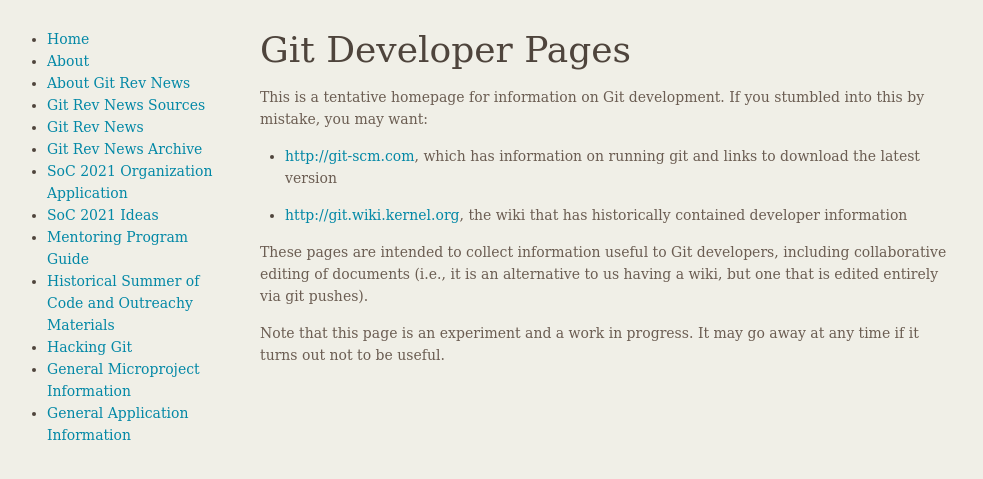
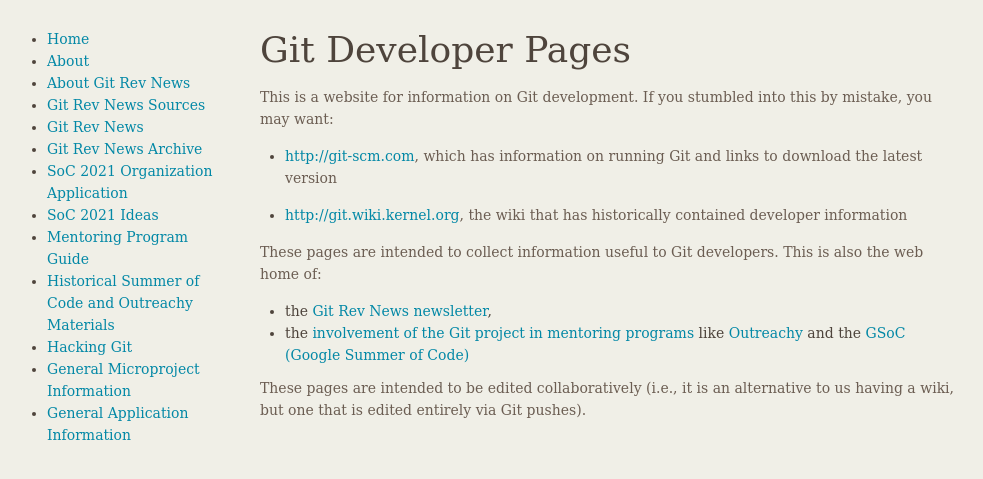
Before and after one commit to git/git.github.io, a Jekyll site: the page built from index.md, in a window 1280 px wide. Shown: the top 479 px of the page, without its empty margins (149-1132 px from the left). Built offline with Jekyll 4.4.1, drawn with Linux system fonts in a browser that asks for light colours.

Commit message:
index: make this website definitive
Let's acknowledge that this website isn't an experiment anymore
and that it contains information about Git Rev News and the Git
project involvement in the GSoC and Outreachy mentoring programs.

```diff
--- a/index.md
+++ b/index.md
@@ -6,19 +6,23 @@
 
 # {{ page.title }}
 
-This is a tentative homepage for information on Git development. If you
+This is a website for information on Git development. If you
 stumbled into this by mistake, you may want:
 
   - <http://git-scm.com>, which has information on running
-    git and links to download the latest version
+    Git and links to download the latest version
 
   - <http://git.wiki.kernel.org>, the wiki that has historically
     contained developer information
 
 These pages are intended to collect information useful to Git
-developers, including collaborative editing of documents (i.e., it is an
-alternative to us having a wiki, but one that is edited entirely via git
+developers. This is also the web home of:
+
+  - the [Git Rev News newsletter](/rev_news/),
+  - the [involvement of the Git project in mentoring programs](/General-Application-Information/)
+    like [Outreachy](https://www.outreachy.org/) and the
+    [GSoC (Google Summer of Code)](https://summerofcode.withgoogle.com/)
+
+These pages are intended to be edited collaboratively (i.e., it is an
+alternative to us having a wiki, but one that is edited entirely via Git
 pushes).
-
-Note that this page is an experiment and a work in progress. It may go
-away at any time if it turns out not to be useful.
```
